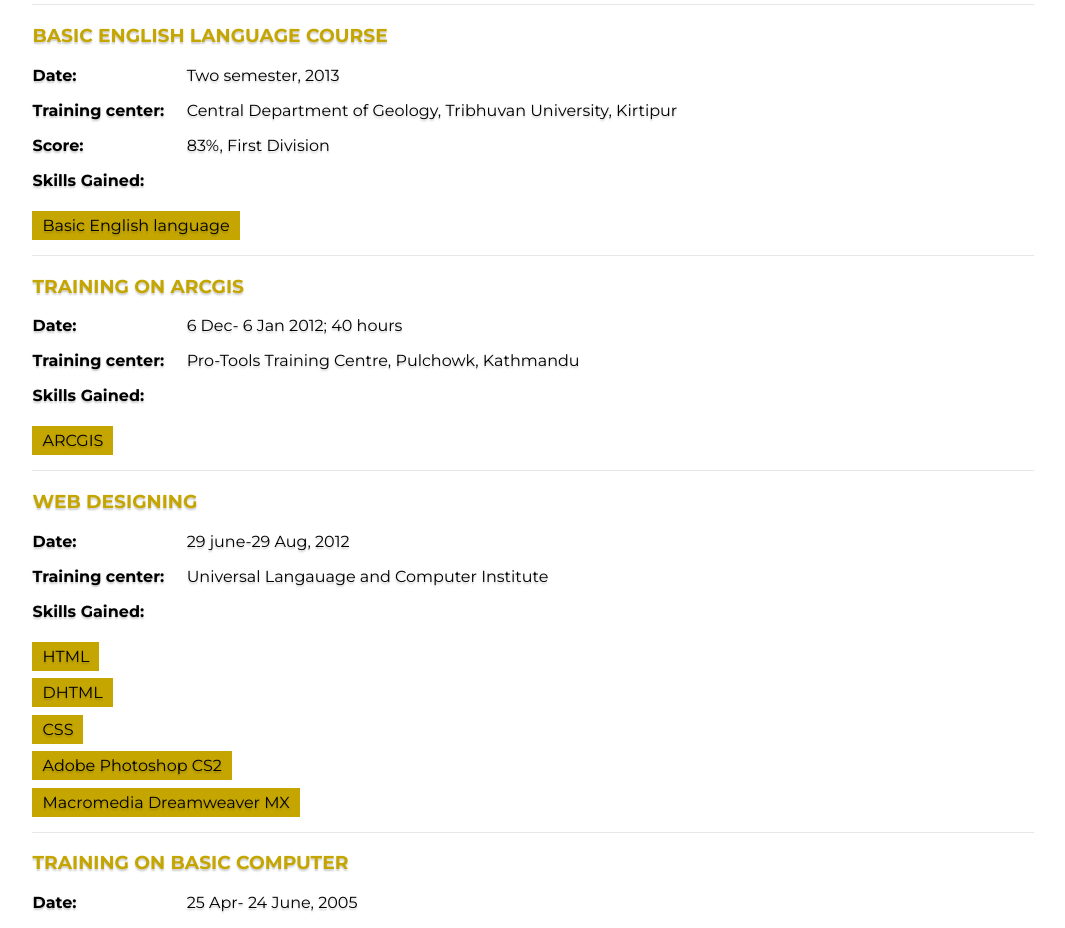
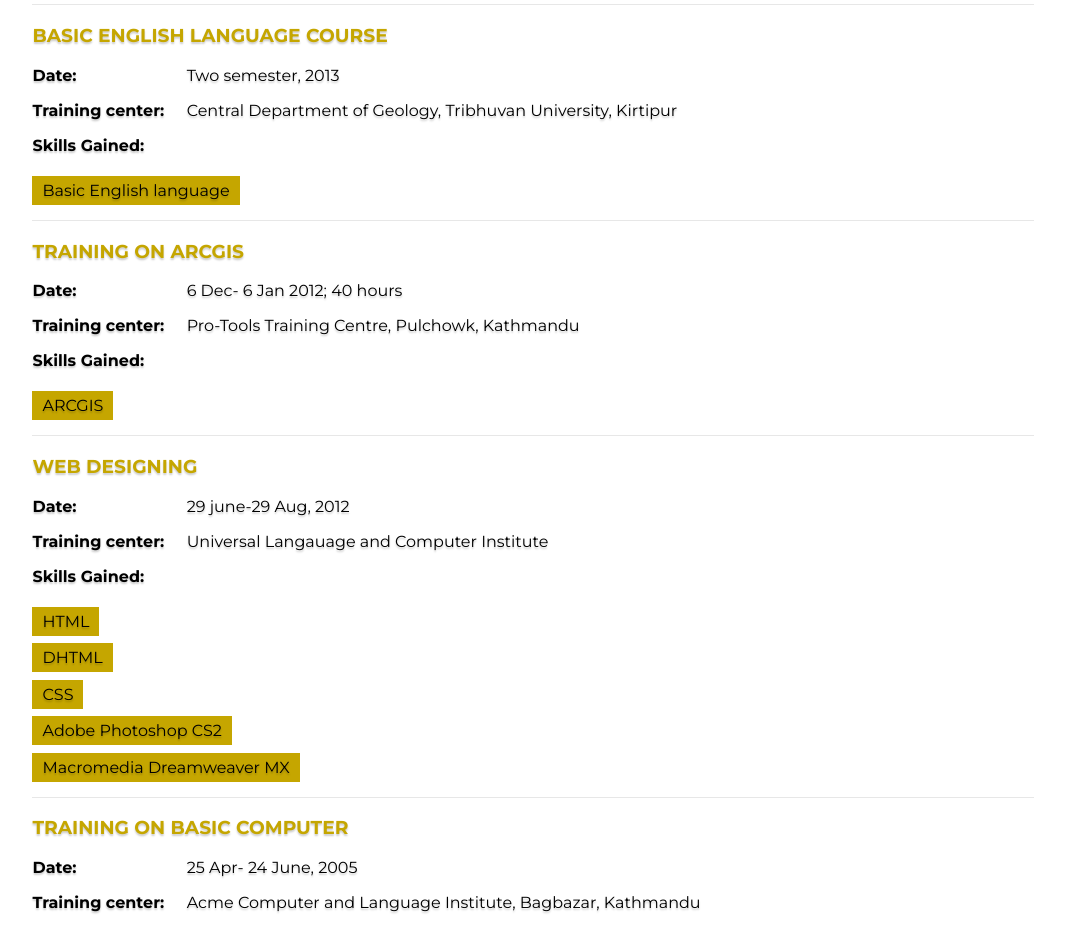
Before and after one commit to Sayyed-Abrar-Akhtar/shahid--portfolio, a React (Create React App) app: page /about-me in a window 1280 px wide. Shown: the part 2040-2968 px from the top of the page, without its empty margins (107-1172 px from the left). Built offline with nearby package versions, Linux system fonts and the light colour scheme; a web font is replaced by a local one.

Commit message:
updated data

```diff
--- a/src/data/computerTrainingData.js
+++ b/src/data/computerTrainingData.js
@@ -22,7 +22,6 @@ export const trainings = [
     date: 'Two semester, 2013',
     center: 'Central Department of Geology, Tribhuvan University, Kirtipur',
     skills: ['Basic English language'],
-    score: '83%, First Division',
   },
   {
     title: 'Training on ARCGIS',
```
